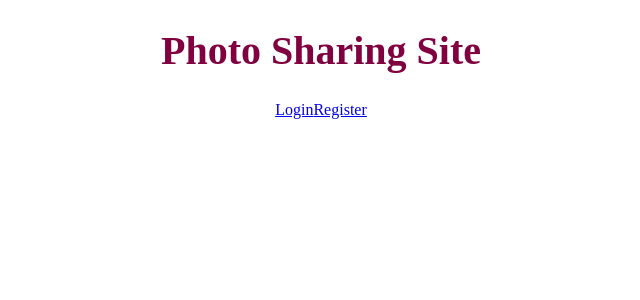
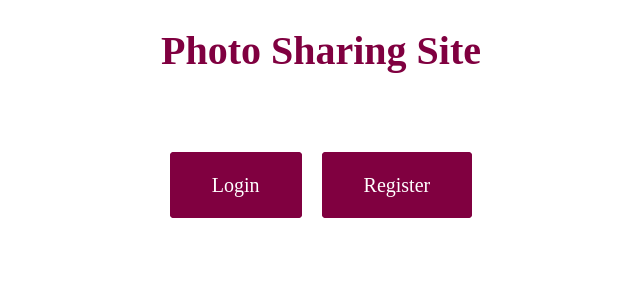
Before and after one commit to jberthoud7/photo-sharing-site, a React (Create React App) app in the folder frontend/: page / in a window 1280 px wide. Shown: the top 300 px of the page, without its empty margins (319-959 px from the left). Built offline with nearby package versions, Linux system fonts and the light colour scheme.

Commit message:
links work and are styled

```diff
--- a/frontend/src/index.css
+++ b/frontend/src/index.css
@@ -18,12 +18,3 @@
 .startScreenBtns {
   text-align: center;
 }
-
-.startScreenTitle{
-  text-align: center;
-}
-
-.startScreenTitle > h1{
-  color: #800040;
-  font-size: 40px;
-}
--- a/frontend/src/pages/StartScreen.js
+++ b/frontend/src/pages/StartScreen.js
@@ -1,6 +1,7 @@
 //import {useState} from "react";
 import { Link } from "react-router-dom";
 import Feed from "./Feed";
+import classes from './StartScreen.module.css';
 
 function StartScreen(props)
 {
@@ -19,12 +20,12 @@ function StartScreen(props)
 
     return(
         <div>
-            <div className="startScreenTitle">
+            <div className={classes.title}>
                 <h1>Photo Sharing Site</h1>
             </div>
-            <div className="startScreenBtns">
-                <Link to='/login'>Login</Link>
-                <Link to='/register'>Register</Link>
+            <div className={classes.linkDiv}>
+                <Link to='/login' className={classes.link}>Login</Link>
+                <Link to='/register' className={classes.link}>Register</Link>
             </div>
             {/* { feedIsShown && <Feed />} */}
         </div>
--- /dev/null
+++ b/frontend/src/pages/StartScreen.module.css
@@ -0,0 +1,31 @@
+.title{
+    text-align: center;
+}
+
+.title > h1{
+    color: #800040;
+    font-size: 40px;
+}
+
+.link{
+    text-decoration: none;
+    padding: 20px 40px;
+    cursor: pointer;
+    border-radius: 4px;
+    background-color: #800040;
+    color: white;
+    border: 2px solid #800040;
+    margin: 10px 10px;
+    font-size: 20px;
+}
+
+
+.link:hover {
+    background-color: #9c1458;
+    border-color: #9c1458;
+  }
+
+.linkDiv{
+    margin-top: 100px;
+    text-align: center;
+}
```
